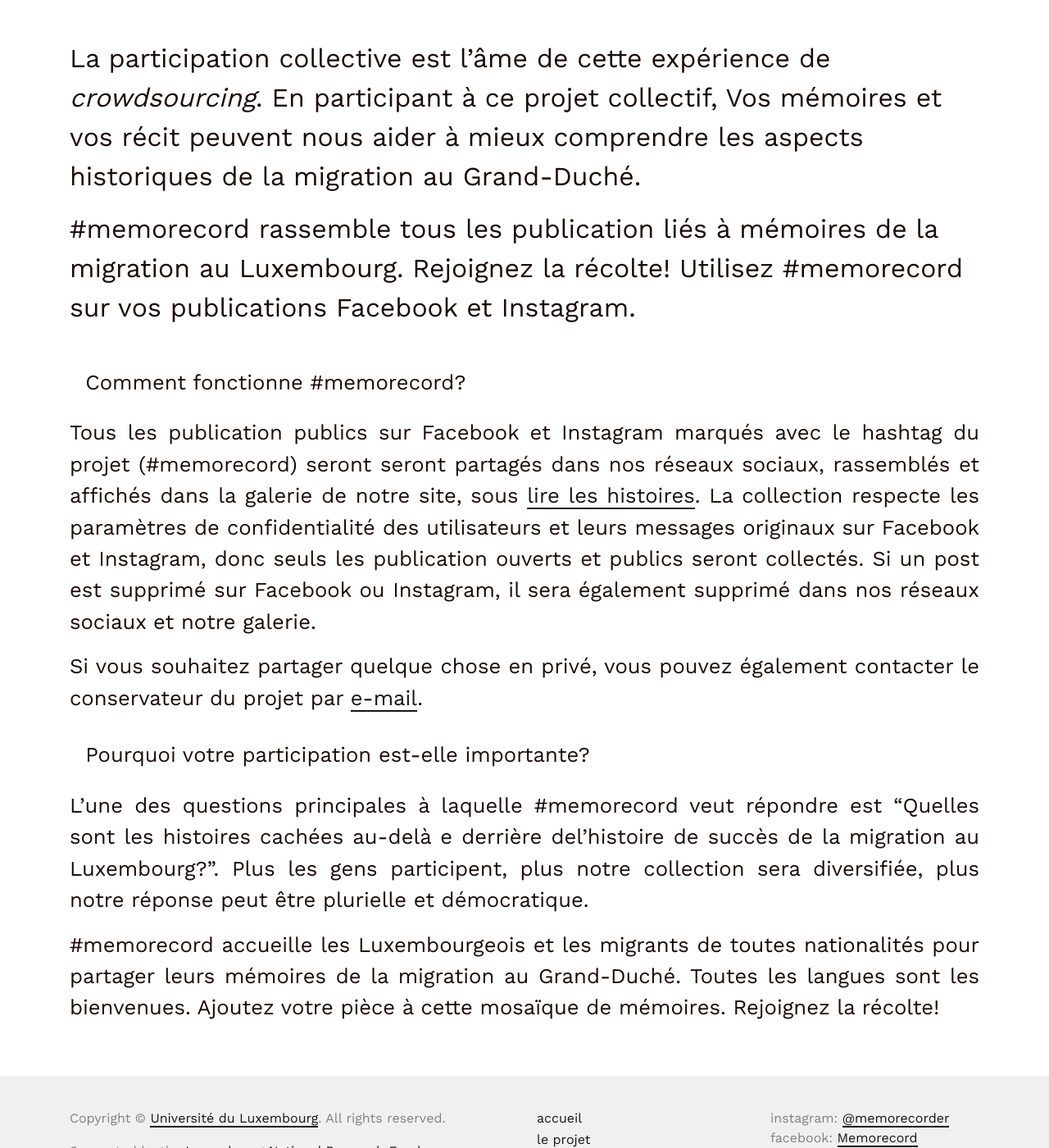
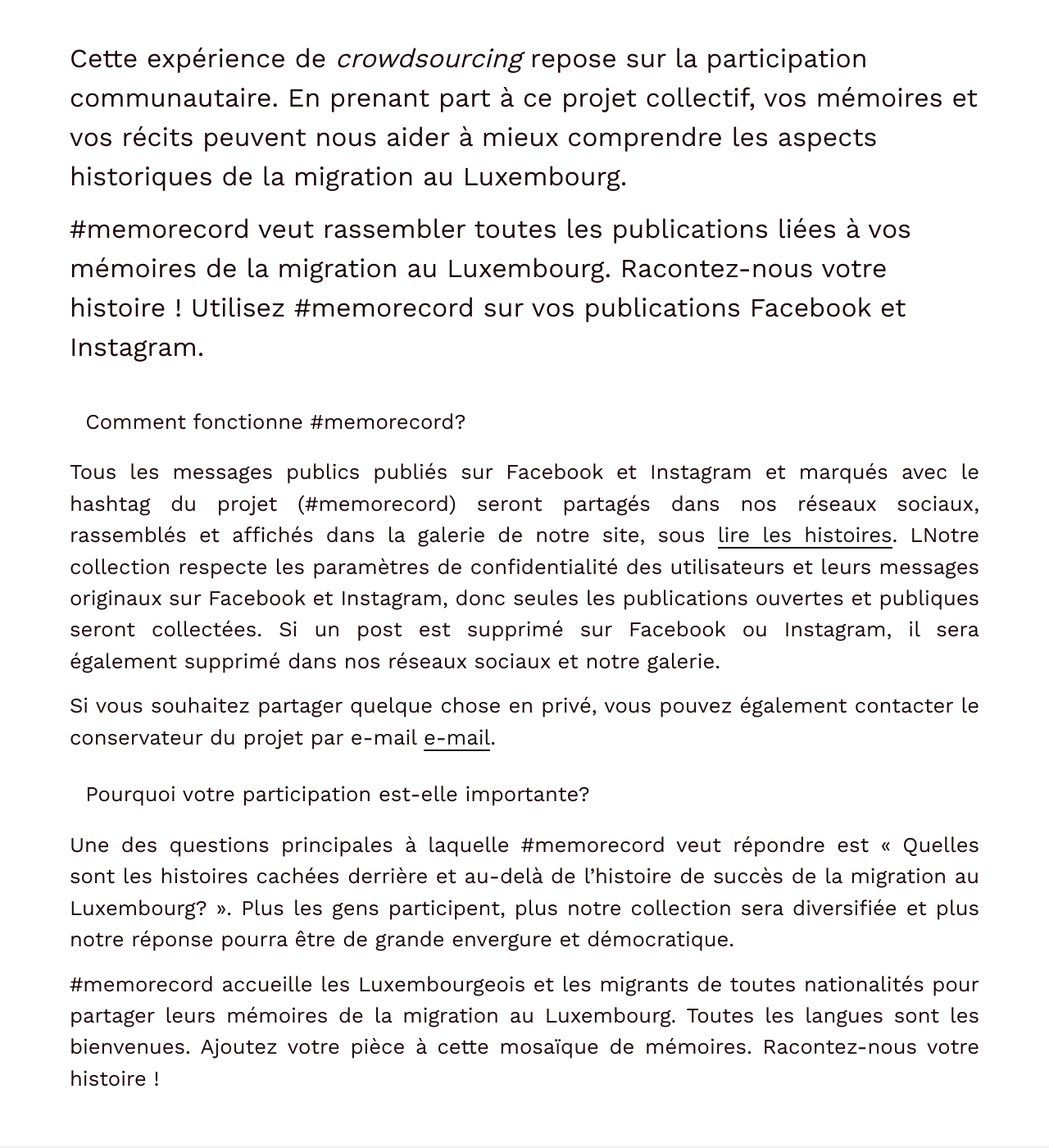
Before and after one commit to C2DH/memorecord, a Jekyll site: the page built from pages/take-part.fr.md, in a window 1280 px wide and 1400 px high, scrolled down 313 px. Shown: the whole window at 82% size. Built offline with Jekyll 4.4.1, drawn with Linux system fonts in a browser that asks for light colours.

Commit message:
update participer fr

```diff
--- a/pages/take-part.fr.md
+++ b/pages/take-part.fr.md
@@ -6,20 +6,22 @@ link: /take-part/
 title: Participer
 ---
 
-La participation collective est l'âme de cette expérience de *crowdsourcing*. En participant à ce projet collectif, Vos mémoires et vos récit peuvent nous aider à mieux comprendre les aspects historiques de la migration au Grand-Duché.
+Cette expérience de *crowdsourcing* repose sur la participation communautaire. En prenant part à ce projet collectif, vos mémoires et vos récits peuvent nous aider à mieux comprendre les aspects historiques de la migration au Luxembourg.
 
-#memorecord rassemble tous les publication liés à mémoires de la migration au Luxembourg. Rejoignez la récolte! Utilisez #memorecord sur vos publications Facebook et Instagram.
+
+#memorecord veut rassembler toutes les publications liées à vos mémoires de la migration au Luxembourg. Racontez-nous votre histoire ! Utilisez #memorecord sur vos publications Facebook et Instagram.
+
 
 <!-- more -->
 
 # Comment fonctionne #memorecord?
 
-Tous les publication publics sur Facebook et Instagram marqués avec le hashtag du projet (#memorecord) seront seront partagés dans nos réseaux sociaux, rassemblés et affichés dans la galerie de notre site, sous [lire les histoires](https://c2dh.github.io/memorecord/stories/). La collection respecte les paramètres de confidentialité des utilisateurs et leurs messages originaux sur Facebook et Instagram, donc seuls les publication ouverts et publics seront collectés. Si un post est supprimé sur Facebook ou Instagram, il sera également supprimé dans nos réseaux sociaux et notre galerie.
+Tous les messages publics publiés sur Facebook et Instagram et marqués avec le hashtag du projet (#memorecord) seront partagés dans nos réseaux sociaux, rassemblés et affichés dans la galerie de notre site, sous [lire les histoires](https://memorecord.uni.lu/fr/stories/). LNotre collection respecte les paramètres de confidentialité des utilisateurs et leurs messages originaux sur Facebook et Instagram, donc seules les publications ouvertes et publiques seront collectées. Si un post est supprimé sur Facebook ou Instagram, il sera également supprimé dans nos réseaux sociaux et notre galerie.
 
-Si vous souhaitez partager quelque chose en privé, vous pouvez également contacter le conservateur du projet par [e-mail](mailto: anita.lucchesi@uni.lu).
+Si vous souhaitez partager quelque chose en privé, vous pouvez également contacter le conservateur du projet par e-mail [e-mail](mailto:memorecord@uni.lu).
 
 # Pourquoi votre participation est-elle importante?
 
-L'une des questions principales à laquelle #memorecord veut répondre est "Quelles sont les histoires cachées au-delà e derrière del'histoire de succès de la migration au Luxembourg?". Plus les gens participent, plus notre collection sera diversifiée, plus notre réponse peut être plurielle et démocratique.
+Une des questions principales à laquelle #memorecord veut répondre est « Quelles sont les histoires cachées derrière et au-delà de l'histoire de succès de la migration au Luxembourg? ». Plus les gens participent, plus notre collection sera diversifiée et plus notre réponse pourra être de grande envergure et démocratique.
 
-#memorecord accueille les Luxembourgeois et les migrants de toutes nationalités pour partager leurs mémoires de la migration au Grand-Duché. Toutes les langues sont les bienvenues. Ajoutez votre pièce à cette mosaïque de mémoires. Rejoignez la récolte!
+#memorecord accueille les Luxembourgeois et les migrants de toutes nationalités pour partager leurs mémoires de la migration au Luxembourg. Toutes les langues sont les bienvenues. Ajoutez votre pièce à cette mosaïque de mémoires. Racontez-nous votre histoire !
```
